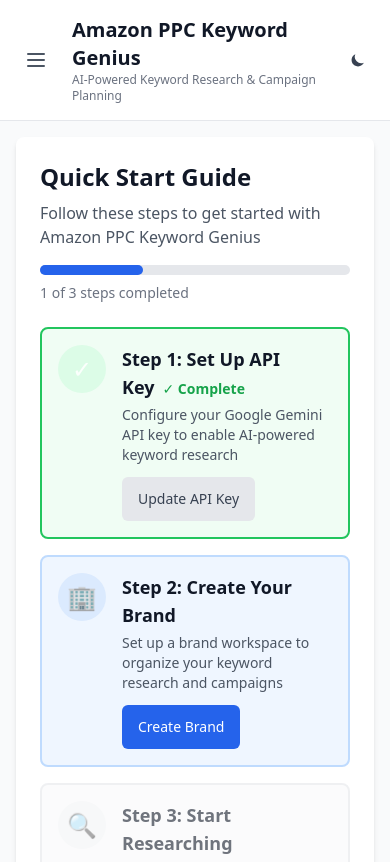
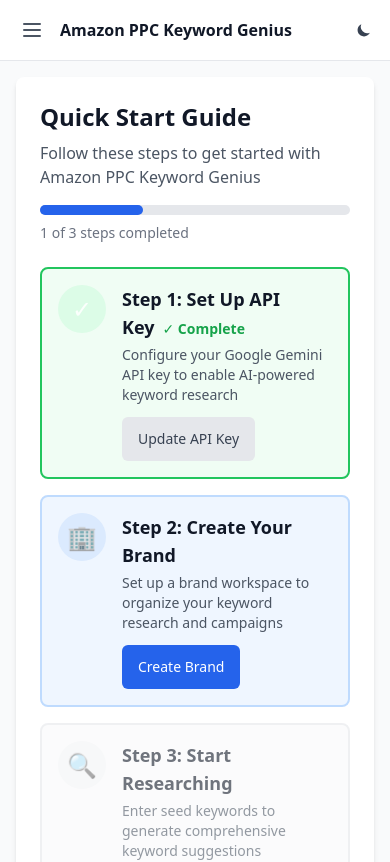
Before and after one commit to Ryandabao1982/GoodWitCommerce-PPCHelper, a React (Vite) app: page / in a window 390 px wide. Shown: the top 862 px of the page. Built offline with nearby package versions, Linux system fonts and the light colour scheme.

Commit message:
Optimize Header for mobile with better spacing and responsive text
Co-authored-by: Ryandabao1982 <218423353+Ryandabao1982@users.noreply.github.com>

```diff
--- a/components/Header.tsx
+++ b/components/Header.tsx
@@ -21,37 +21,37 @@ export const Header: React.FC<HeaderProps> = ({
 }) => {
   return (
     <header className="bg-white dark:bg-gray-800 border-b border-gray-200 dark:border-gray-700 sticky top-0 z-40">
-      <div className="container mx-auto px-4 py-4">
-        <div className="flex items-center justify-between">
+      <div className="container mx-auto px-3 md:px-4 py-2 md:py-4">
+        <div className="flex items-center justify-between gap-2">
           {/* Left: Menu and Title */}
-          <div className="flex items-center gap-4">
+          <div className="flex items-center gap-2 md:gap-4 min-w-0 flex-1">
             <button
               onClick={onMenuClick}
-              className="lg:hidden p-2 hover:bg-gray-100 dark:hover:bg-gray-700 rounded-lg transition-colors"
+              className="lg:hidden p-2 hover:bg-gray-100 dark:hover:bg-gray-700 rounded-lg transition-colors flex-shrink-0"
               aria-label="Open menu"
             >
               <svg className="w-6 h-6 text-gray-600 dark:text-gray-300" fill="none" stroke="currentColor" viewBox="0 0 24 24">
                 <path strokeLinecap="round" strokeLinejoin="round" strokeWidth={2} d="M4 6h16M4 12h16M4 18h16" />
               </svg>
             </button>
-            <div>
-              <h1 className="text-xl md:text-2xl font-bold text-gray-900 dark:text-white">
+            <div className="min-w-0">
+              <h1 className="text-base md:text-xl lg:text-2xl font-bold text-gray-900 dark:text-white truncate">
                 Amazon PPC Keyword Genius
               </h1>
-              <p className="text-xs md:text-sm text-gray-500 dark:text-gray-400">
+              <p className="text-xs md:text-sm text-gray-500 dark:text-gray-400 hidden sm:block">
                 AI-Powered Keyword Research & Campaign Planning
               </p>
             </div>
           </div>
 
           {/* Right: Brand Selector and Dark Mode Toggle */}
-          <div className="flex items-center gap-2">
+          <div className="flex items-center gap-1 md:gap-2 flex-shrink-0">
             {brands.length > 0 && (
-              <div className="flex items-center gap-2">
+              <div className="flex items-center gap-1 md:gap-2">
                 <select
                   value={activeBrand || ''}
                   onChange={(e) => e.target.value && onSelectBrand(e.target.value)}
-                  className="px-2 sm:px-3 py-2 bg-gray-100 dark:bg-gray-700 border border-gray-300 dark:border-gray-600 rounded-lg text-xs sm:text-sm focus:outline-none focus:ring-2 focus:ring-blue-500 dark:text-white max-w-[120px] sm:max-w-none"
+                  className="px-2 py-1.5 md:py-2 bg-gray-100 dark:bg-gray-700 border border-gray-300 dark:border-gray-600 rounded-lg text-xs sm:text-sm focus:outline-none focus:ring-2 focus:ring-blue-500 dark:text-white max-w-[100px] sm:max-w-[150px] md:max-w-none truncate"
                   title="Select brand"
                 >
                   {brands.map((brand) => (
@@ -62,11 +62,11 @@ export const Header: React.FC<HeaderProps> = ({
                 </select>
                 <button
                   onClick={onOpenCreateBrandModal}
-                  className="p-2 bg-blue-600 hover:bg-blue-700 text-white rounded-lg transition-colors flex-shrink-0"
+                  className="p-1.5 md:p-2 bg-blue-600 hover:bg-blue-700 text-white rounded-lg transition-colors flex-shrink-0"
                   aria-label="Create new brand"
                   title="Create new brand"
                 >
-                  <svg className="w-4 h-4 sm:w-5 sm:h-5" fill="none" stroke="currentColor" viewBox="0 0 24 24">
+                  <svg className="w-4 h-4 md:w-5 md:h-5" fill="none" stroke="currentColor" viewBox="0 0 24 24">
                     <path strokeLinecap="round" strokeLinejoin="round" strokeWidth={2} d="M12 4v16m8-8H4" />
                   </svg>
                 </button>
@@ -74,15 +74,15 @@ export const Header: React.FC<HeaderProps> = ({
             )}
             <button
               onClick={onToggleDarkMode}
-              className="p-2 hover:bg-gray-100 dark:hover:bg-gray-700 rounded-lg transition-colors flex-shrink-0"
+              className="p-1.5 md:p-2 hover:bg-gray-100 dark:hover:bg-gray-700 rounded-lg transition-colors flex-shrink-0"
               aria-label="Toggle dark mode"
             >
               {isDarkMode ? (
-                <svg className="w-4 h-4 sm:w-5 sm:h-5 text-yellow-500" fill="currentColor" viewBox="0 0 20 20">
+                <svg className="w-4 h-4 md:w-5 md:h-5 text-yellow-500" fill="currentColor" viewBox="0 0 20 20">
                   <path fillRule="evenodd" d="M10 2a1 1 0 011 1v1a1 1 0 11-2 0V3a1 1 0 011-1zm4 8a4 4 0 11-8 0 4 4 0 018 0zm-.464 4.95l.707.707a1 1 0 001.414-1.414l-.707-.707a1 1 0 00-1.414 1.414zm2.12-10.607a1 1 0 010 1.414l-.706.707a1 1 0 11-1.414-1.414l.707-.707a1 1 0 011.414 0zM17 11a1 1 0 100-2h-1a1 1 0 100 2h1zm-7 4a1 1 0 011 1v1a1 1 0 11-2 0v-1a1 1 0 011-1zM5.05 6.464A1 1 0 106.465 5.05l-.708-.707a1 1 0 00-1.414 1.414l.707.707zm1.414 8.486l-.707.707a1 1 0 01-1.414-1.414l.707-.707a1 1 0 011.414 1.414zM4 11a1 1 0 100-2H3a1 1 0 000 2h1z" clipRule="evenodd" />
                 </svg>
               ) : (
-                <svg className="w-4 h-4 sm:w-5 sm:h-5 text-gray-700" fill="currentColor" viewBox="0 0 20 20">
+                <svg className="w-4 h-4 md:w-5 md:h-5 text-gray-700 dark:text-gray-300" fill="currentColor" viewBox="0 0 20 20">
                   <path d="M17.293 13.293A8 8 0 016.707 2.707a8.001 8.001 0 1010.586 10.586z" />
                 </svg>
               )}
```
